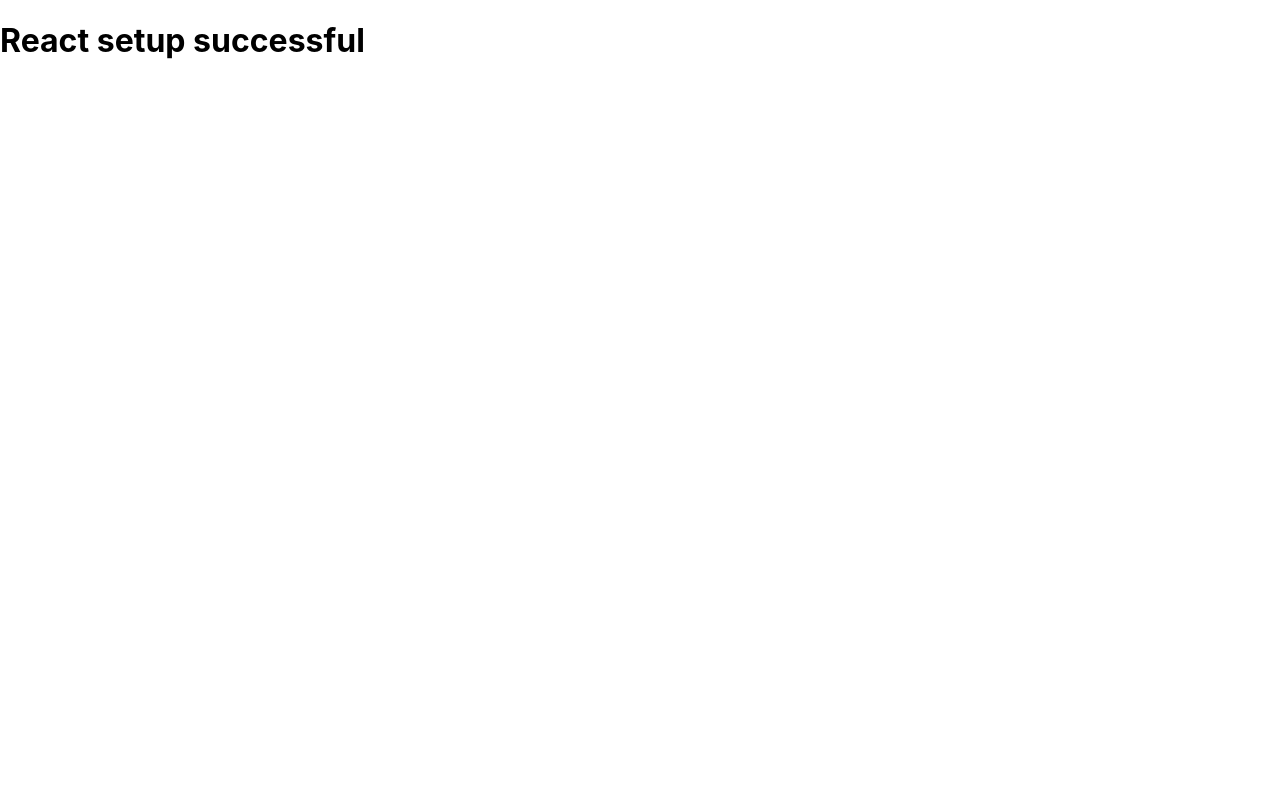
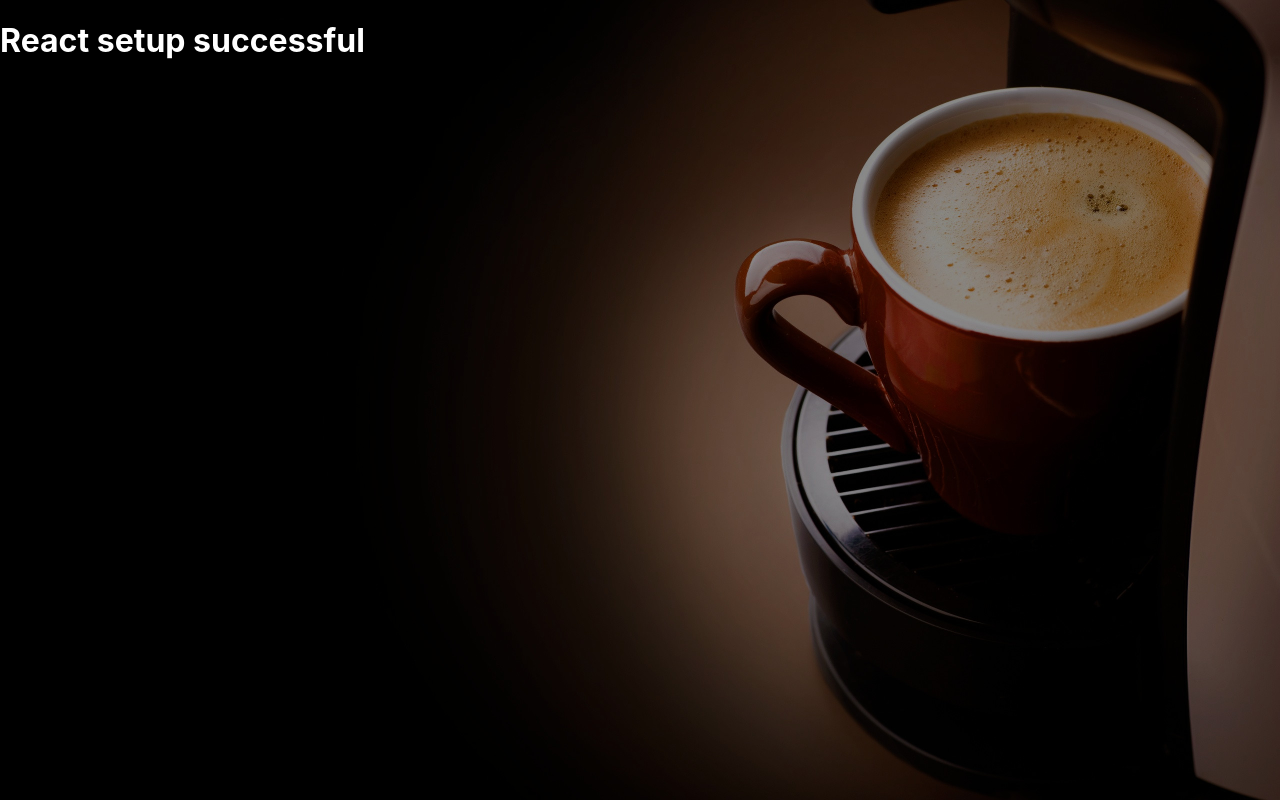
Before and after one commit to mashm3ll0w/canopy-caffe, a React (Create React App) app: page / in a window 1280 px wide. Built offline with nearby package versions, Linux system fonts and the light colour scheme.

Commit message:
Added the background image

```diff
--- a/src/index.css
+++ b/src/index.css
@@ -5,6 +5,12 @@
     sans-serif;
   -webkit-font-smoothing: antialiased;
   -moz-osx-font-smoothing: grayscale;
+  background-image: url("../public/background.jpg");
+  background-color: #110A06;
+  /* background-position: center; */
+  background-repeat: no-repeat;
+  background-size: cover;
+  color: #ffff;
 }
 
 code {
```
Also changed, not shown: public/background.jpg (added).
